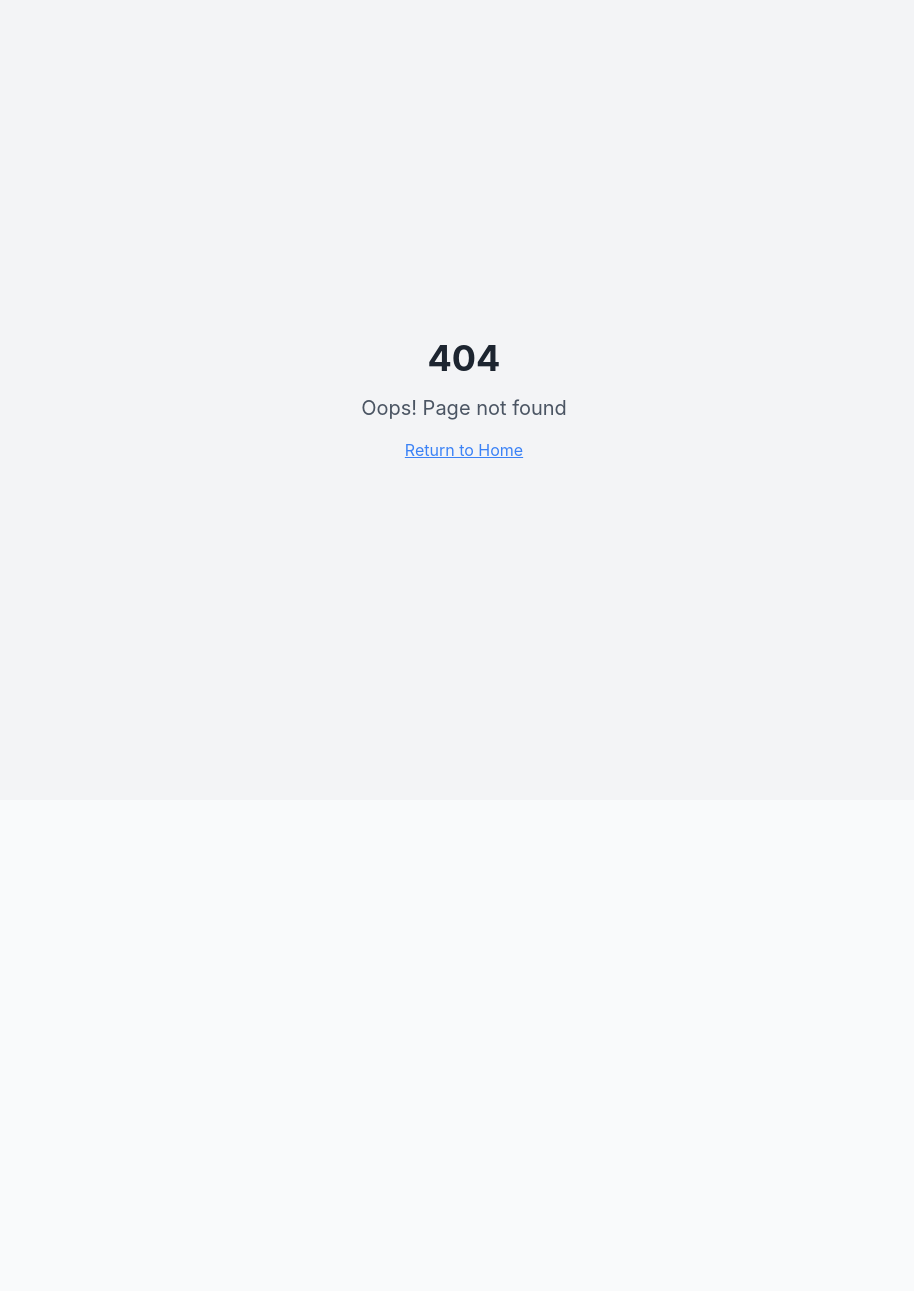
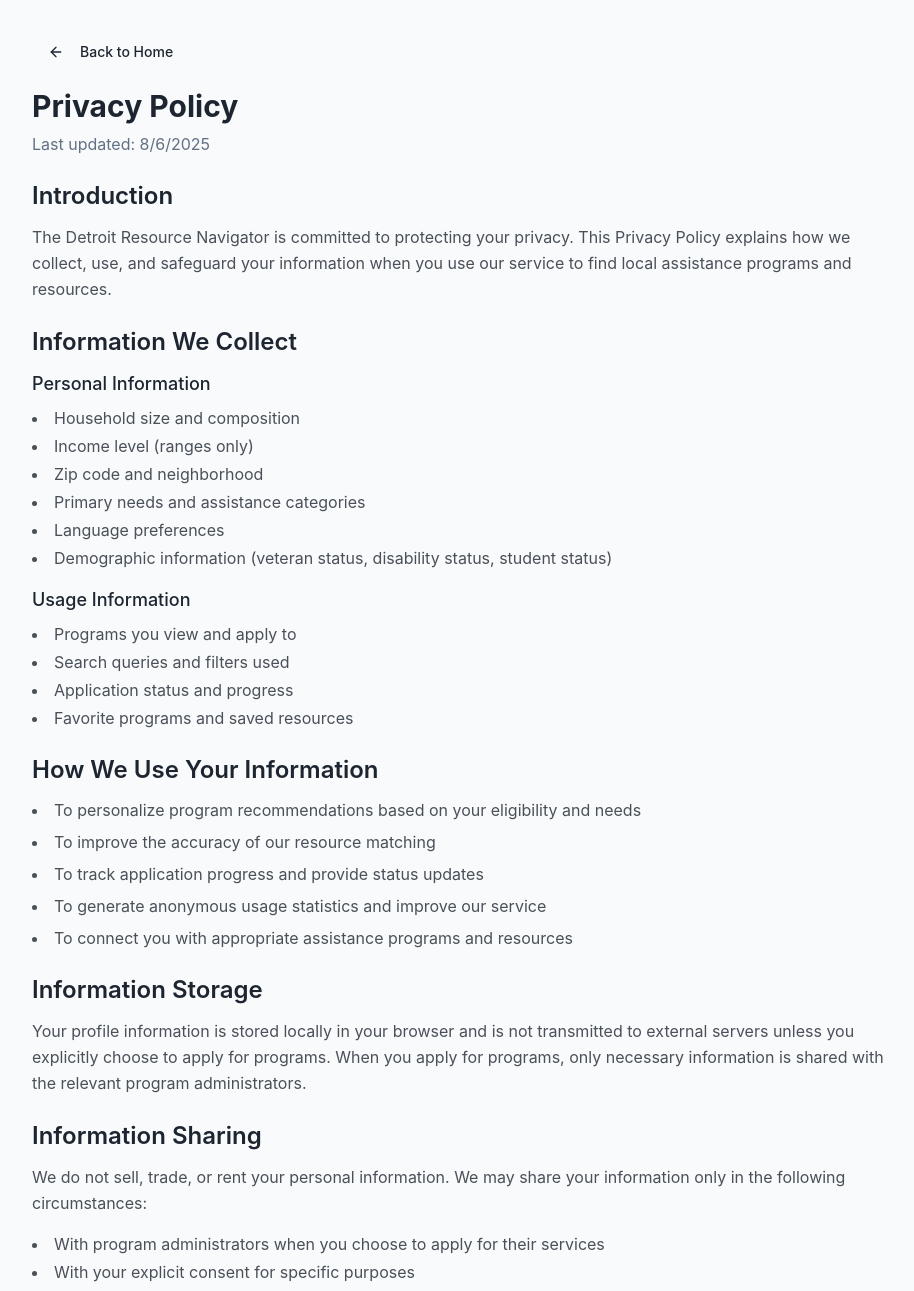
Before and after one commit to gmr9387/detroit-lifeline-local, a React (Vite) app: page /privacy in a window 1280 px wide. Before the commit this address had no page. Shown: the top 1291 px of the page, without its empty margins (176-1090 px from the left). Before the commit the page ends 800 px from the top, so only its background shows below. Built offline with nearby package versions, Linux system fonts and the light colour scheme.

Commit message:
Fix blank app state

```diff
--- a/src/App.tsx
+++ b/src/App.tsx
@@ -5,6 +5,7 @@ import { QueryClient, QueryClientProvider } from "@tanstack/react-query";
 import { BrowserRouter, Routes, Route } from "react-router-dom";
 import Index from "./pages/Index";
 import NotFound from "./pages/NotFound";
+import PrivacyPolicy from "./pages/PrivacyPolicy";
 
 const queryClient = new QueryClient();
 
@@ -16,6 +17,7 @@ const App = () => (
       <BrowserRouter>
         <Routes>
           <Route path="/" element={<Index />} />
+          <Route path="/privacy" element={<PrivacyPolicy />} />
           {/* ADD ALL CUSTOM ROUTES ABOVE THE CATCH-ALL "*" ROUTE */}
           <Route path="*" element={<NotFound />} />
         </Routes>
--- /dev/null
+++ b/src/pages/PrivacyPolicy.tsx
@@ -0,0 +1,142 @@
+import React from 'react';
+import { Button } from '@/components/ui/button';
+import { ArrowLeft } from 'lucide-react';
+import { useNavigate } from 'react-router-dom';
+
+const PrivacyPolicy = () => {
+  const navigate = useNavigate();
+
+  return (
+    <div className="min-h-screen bg-background">
+      <div className="container mx-auto px-4 py-8 max-w-4xl">
+        <div className="mb-6">
+          <Button
+            variant="ghost"
+            onClick={() => navigate('/')}
+            className="mb-4"
+          >
+            <ArrowLeft className="mr-2 h-4 w-4" />
+            Back to Home
+          </Button>
+
+          <h1 className="text-3xl font-bold text-foreground mb-2">Privacy Policy</h1>
+          <p className="text-muted-foreground">Last updated: {new Date().toLocaleDateString()}</p>
+        </div>
+
+        <div className="prose prose-gray max-w-none space-y-6">
+          <section>
+            <h2 className="text-2xl font-semibold text-foreground mb-3">Introduction</h2>
+            <p className="text-foreground/80 leading-relaxed">
+              The Detroit Resource Navigator is committed to protecting your privacy. This Privacy Policy explains how we collect, use, and safeguard your information when you use our service to find local assistance programs and resources.
+            </p>
+          </section>
+
+          <section>
+            <h2 className="text-2xl font-semibold text-foreground mb-3">Information We Collect</h2>
+            <div className="space-y-4">
+              <div>
+                <h3 className="text-lg font-medium text-foreground mb-2">Personal Information</h3>
+                <ul className="list-disc list-inside text-foreground/80 space-y-1">
+                  <li>Household size and composition</li>
+                  <li>Income level (ranges only)</li>
+                  <li>Zip code and neighborhood</li>
+                  <li>Primary needs and assistance categories</li>
+                  <li>Language preferences</li>
+                  <li>Demographic information (veteran status, disability status, student status)</li>
+                </ul>
+              </div>
+
+              <div>
+                <h3 className="text-lg font-medium text-foreground mb-2">Usage Information</h3>
+                <ul className="list-disc list-inside text-foreground/80 space-y-1">
+                  <li>Programs you view and apply to</li>
+                  <li>Search queries and filters used</li>
+                  <li>Application status and progress</li>
+                  <li>Favorite programs and saved resources</li>
+                </ul>
+              </div>
+            </div>
+          </section>
+
+          <section>
+            <h2 className="text-2xl font-semibold text-foreground mb-3">How We Use Your Information</h2>
+            <ul className="list-disc list-inside text-foreground/80 space-y-2">
+              <li>To personalize program recommendations based on your eligibility and needs</li>
+              <li>To improve the accuracy of our resource matching</li>
+              <li>To track application progress and provide status updates</li>
+              <li>To generate anonymous usage statistics and improve our service</li>
+              <li>To connect you with appropriate assistance programs and resources</li>
+            </ul>
+          </section>
+
+          <section>
+            <h2 className="text-2xl font-semibold text-foreground mb-3">Information Storage</h2>
+            <p className="text-foreground/80 leading-relaxed">
+              Your profile information is stored locally in your browser and is not transmitted to external servers unless you explicitly choose to apply for programs. When you apply for programs, only necessary information is shared with the relevant program administrators.
+            </p>
+          </section>
+
+          <section>
+            <h2 className="text-2xl font-semibold text-foreground mb-3">Information Sharing</h2>
+            <div className="space-y-4">
+              <p className="text-foreground/80 leading-relaxed">We do not sell, trade, or rent your personal information. We may share your information only in the following circumstances:</p>
+              <ul className="list-disc list-inside text-foreground/80 space-y-1">
+                <li>With program administrators when you choose to apply for their services</li>
+                <li>With your explicit consent for specific purposes</li>
+                <li>When required by law or to protect our legal rights</li>
+                <li>In aggregated, anonymized form for research and improvement purposes</li>
+              </ul>
+            </div>
+          </section>
+
+          <section>
+            <h2 className="text-2xl font-semibold text-foreground mb-3">Your Rights</h2>
+            <ul className="list-disc list-inside text-foreground/80 space-y-2">
+              <li><strong>Access:</strong> You can view and update your profile information at any time</li>
+              <li><strong>Deletion:</strong> You can delete your profile and all associated data from your device</li>
+              <li><strong>Portability:</strong> You can export your data for use with other services</li>
+              <li><strong>Correction:</strong> You can update incorrect information in your profile</li>
+              <li><strong>Withdrawal:</strong> You can opt out of data collection at any time</li>
+            </ul>
+          </section>
+
+          <section>
+            <h2 className="text-2xl font-semibold text-foreground mb-3">Data Security</h2>
+            <p className="text-foreground/80 leading-relaxed">
+              We implement appropriate security measures to protect your information. Your data is encrypted in transit and stored securely. However, no method of transmission over the internet is 100% secure, and we cannot guarantee absolute security.
+            </p>
+          </section>
+
+          <section>
+            <h2 className="text-2xl font-semibold text-foreground mb-3">Children's Privacy</h2>
+            <p className="text-foreground/80 leading-relaxed">
+              Our service is not intended for children under 13. We do not knowingly collect personal information from children under 13. If you are a parent or guardian and believe your child has provided us with personal information, please contact us.
+            </p>
+          </section>
+
+          <section>
+            <h2 className="text-2xl font-semibold text-foreground mb-3">Changes to This Policy</h2>
+            <p className="text-foreground/80 leading-relaxed">
+              We may update this Privacy Policy from time to time. We will notify you of any changes by posting the new Privacy Policy on this page and updating the "Last updated" date.
+            </p>
+          </section>
+
+          <section>
+            <h2 className="text-2xl font-semibold text-foreground mb-3">Contact Us</h2>
+            <p className="text-foreground/80 leading-relaxed">
+              If you have any questions about this Privacy Policy or our privacy practices, please contact us at:
+            </p>
+            <div className="bg-muted p-4 rounded-lg mt-3">
+              <p className="text-foreground"><strong>Detroit Resource Navigator</strong></p>
+              <p className="text-foreground/80">Email: privacy@detroitresources.org</p>
+              <p className="text-foreground/80">Phone: (313) 555-0123</p>
+              <p className="text-foreground/80">Address: 123 Main Street, Detroit, MI 48201</p>
+            </div>
+          </section>
+        </div>
+      </div>
+    </div>
+  );
+};
+
+export default PrivacyPolicy;
```
